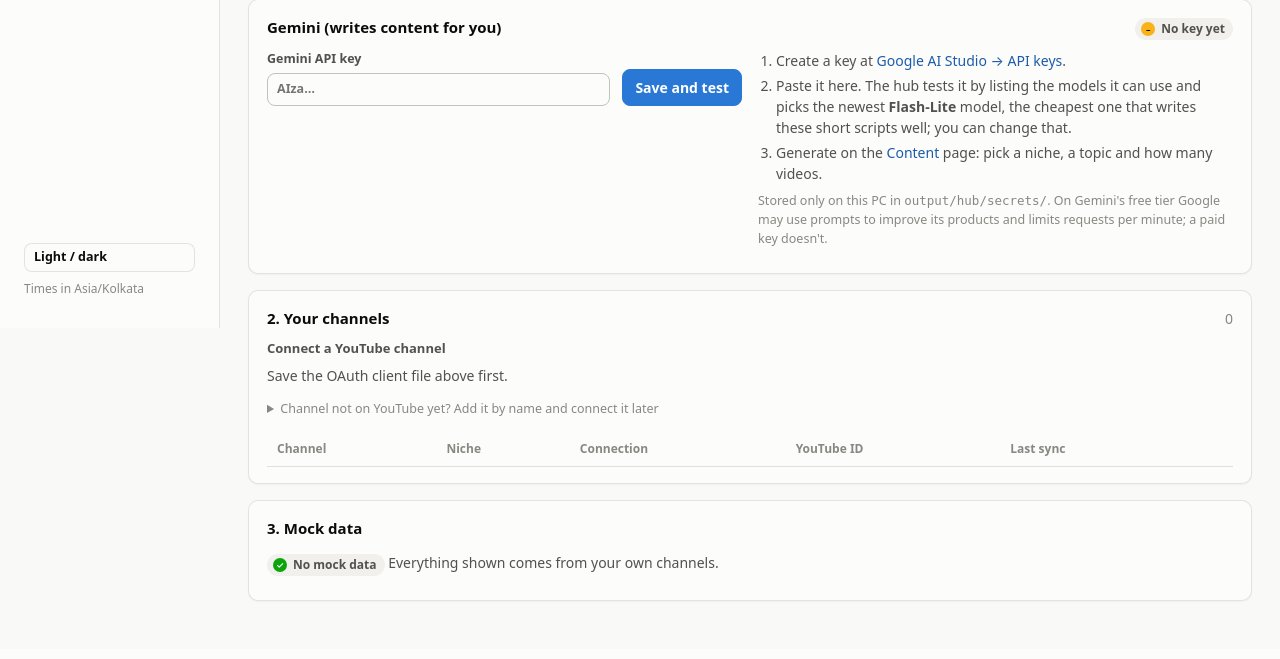
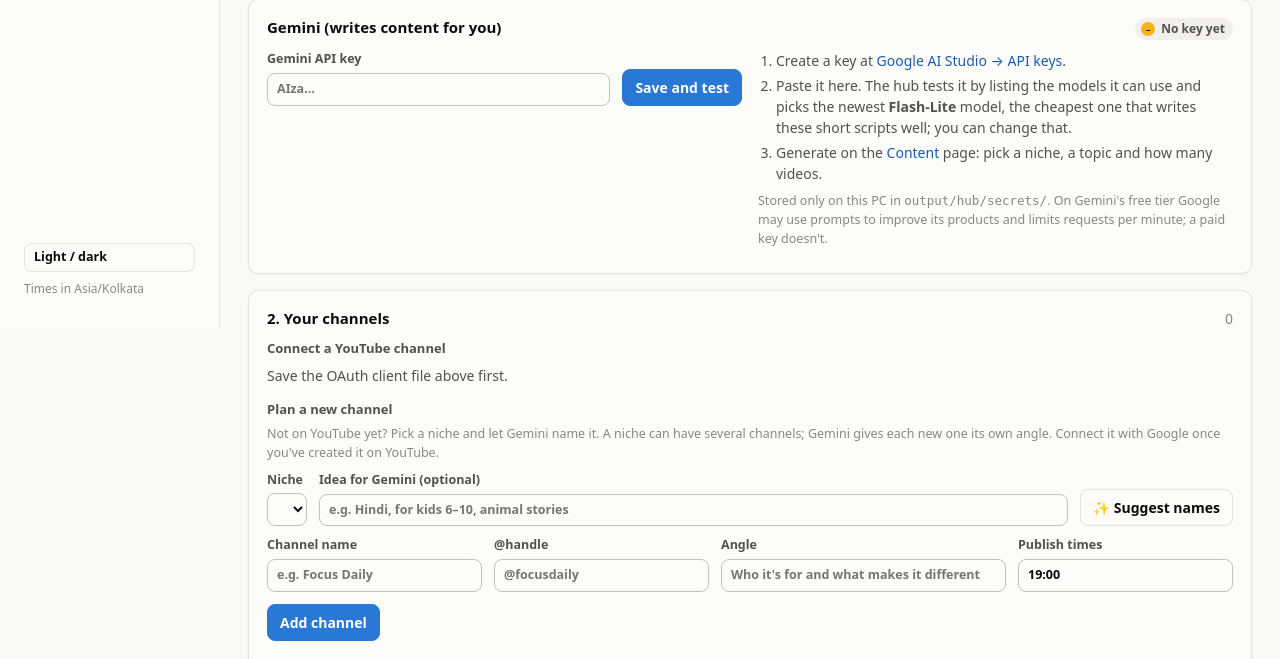
Before and after one commit to rudragautam/content-automation-engine, a FastAPI app: template webapp/templates/settings.html in a window 1280 px wide. Shown: the part 472-1131 px from the top of the page. Before the commit the page ends 1073 px from the top, so only its background shows below. Run offline with FastAPI, Linux system fonts and the light colour scheme; the template is opened without the code that fills it, so the values that code supplies are empty; some libraries are stand-ins or nearby versions.

Commit message:
feat: Gemini suggests channel names per niche, with handle and angle
New channels get names that differ from the niche's existing channels; planned
channels can be renamed in the setup window, connected ones copy the name for
Studio. A channel's angle now steers its Gemini video drafts.

Co-Authored-By: Claude Opus 5.5 <noreply@anthropic.com>

```diff
--- a/webapp/ai_drafts.py
+++ b/webapp/ai_drafts.py
@@ -111,12 +111,14 @@ def start_draft(conn, niche: str, channel_id: int, topic: str, count: int, instr
 def run_draft(draft_id: int, client=None) -> None:
     conn = db.connect()
     try:
-        d = conn.execute("SELECT d.*, c.name channel_name FROM drafts d JOIN channels c ON c.id = d.channel_id WHERE d.id = ?", (draft_id,)).fetchone()
+        d = conn.execute("SELECT d.*, c.name channel_name, c.angle FROM drafts d JOIN channels c ON c.id = d.channel_id WHERE d.id = ?", (draft_id,)).fetchone()
+        # Channels sharing a niche differ by their angle, so it steers every draft.
+        instructions = "\n".join(filter(None, [f"This channel's angle: {d['angle']}" if d["angle"] else "", d["instructions"]]))
         avoid = [r[0] for r in conn.execute(
             "SELECT v.title FROM videos v JOIN channels c ON c.id = v.channel_id WHERE c.niche = ? ORDER BY v.id DESC LIMIT ?", (d["niche"], AVOID_TITLES))]
         own = client or Gemini(api_key(), d["model"])
         try:
-            result = generate(own, get_spec(d["niche"]), d["topic"], d["count"], d["channel_name"], d["instructions"], avoid)
+            result = generate(own, get_spec(d["niche"]), d["topic"], d["count"], d["channel_name"], instructions, avoid)
         finally:
             if client is None:
                 own.close()
--- a/webapp/app.py
+++ b/webapp/app.py
@@ -15,7 +15,7 @@ from markupsafe import Markup
 
 from content_templates import NICHES, workbook_bytes
 from publishing.youtube import ABOUT_LIMIT as YT_ABOUT_LIMIT, YouTubeError
-from webapp import ai_drafts, analytics, channel_art, channel_setup, db, mock, queue, scope, timeutil, youtube_sync
+from webapp import ai_drafts, analytics, channel_art, channel_names, channel_setup, db, mock, queue, scope, timeutil, youtube_sync
 from webapp.paging import paginate
 from webapp.queue import ActionError
 
@@ -209,6 +209,21 @@ def setup_draft_discard(channel_id: int, kind: str):
     if kind in channel_art.KINDS:
         channel_art.discard(channel_id, kind)
     return _setup_back(channel_id, "branding")
+
+
+@app.post("/api/channel-names")
+def suggest_channel_names(niche: str = Form(""), idea: str = Form(""), channel_id: int = Form(0)):
+    try:
+        with db.session() as conn:
+            return {"names": channel_names.suggest(conn, niche, idea, channel_id or None)}
+    except ActionError as e:
+        return error(e)
+
+
+@app.post("/channels/{channel_id}/setup/name")
+def setup_name(channel_id: int, name: str = Form(""), handle: str = Form(""), angle: str = Form("")):
+    return _setup_action(channel_id, "name", f"Renamed to “{name.strip()}” in the hub.",
+                         lambda conn: channel_names.rename(conn, channel_id, name, handle, angle))
 
 
 @app.post("/api/channels/{channel_id}/setup/generate-art")
@@ -555,10 +570,10 @@ def settings_client_keys(request: Request, client_id: str = Form(""), client_sec
 
 
 @app.post("/settings/channels")
-def settings_add_channel(name: str = Form(""), niche: str = Form(""), slots: str = Form("")):
+def settings_add_channel(name: str = Form(""), niche: str = Form(""), slots: str = Form(""), handle: str = Form(""), angle: str = Form("")):
     try:
         with db.session() as conn:
-            channel_id = youtube_sync.add_channel(conn, name, niche, slots)
+            channel_id = youtube_sync.add_channel(conn, name, niche, slots, handle, angle)
         return RedirectResponse(f"/channels/{channel_id}", status_code=303)
     except ActionError as e:
         return RedirectResponse(f"/settings?problem={_q(e)}", status_code=303)
@@ -660,7 +675,7 @@ def _settings_ctx(conn, request: Request):
     return {
         "client": youtube_sync.client_status(str(request.base_url)),
         "gemini": ai_drafts.status(conn),
-        "channels": [dict(r) for r in conn.execute("SELECT id, name, niche, connection, is_mock, youtube_channel_id, last_synced_at FROM channels ORDER BY is_mock, name")],
+        "channels": [dict(r) for r in conn.execute("SELECT id, name, handle, angle, niche, connection, is_mock, youtube_channel_id, last_synced_at FROM channels ORDER BY is_mock, niche, name")],
         "mock_count": conn.execute("SELECT COUNT(*) FROM channels WHERE is_mock = 1").fetchone()[0],
         "niche_options": [(k, s.name) for k, s in NICHES.items()],
     }
--- a/webapp/db.py
+++ b/webapp/db.py
@@ -109,7 +109,7 @@ CREATE TABLE IF NOT EXISTS settings (
 # Columns added after the first release; init() adds any that an older database lacks.
 MIGRATIONS = {
     "videos": [("youtube_video_id", "TEXT"), ("upload_progress", "REAL")],
-    "channels": [("last_synced_at", "TEXT"), ("setup_json", "TEXT")],
+    "channels": [("last_synced_at", "TEXT"), ("setup_json", "TEXT"), ("angle", "TEXT")],
 }
 
 
--- a/webapp/static/app.css
+++ b/webapp/static/app.css
@@ -322,3 +322,13 @@ fieldset.ai-filled { border-radius: 8px; padding: 6px 8px; }
 .watermark-on-video { position: relative; width: 240px; aspect-ratio: 16 / 9; border-radius: 8px; background: linear-gradient(135deg, #1f2937, #4b5563); }
 .watermark-on-video img { position: absolute; right: 8px; bottom: 8px; width: 44px; height: 44px; }
 .watermark-on-video span { position: absolute; left: 8px; top: 6px; font-size: 11.5px; color: #e5e7eb; }
+
+/* Gemini channel names */
+.name-cards { display: grid; grid-template-columns: repeat(auto-fill, minmax(230px, 1fr)); gap: 10px; margin-top: 10px; }
+.name-cards:empty { display: none; }
+.name-card { display: flex; flex-direction: column; gap: 6px; padding: 12px; border: 1px solid var(--border); border-radius: 10px; background: var(--surface-2); }
+.name-card-head { display: flex; flex-direction: column; gap: 2px; }
+.name-card-head strong { font-size: 15px; }
+.name-card p { margin: 0; font-size: 13px; flex: 1; }
+.name-card .btn { align-self: flex-start; }
+.channel-angle { font-size: 12.5px; margin-top: 2px; }
--- a/webapp/static/app.js
+++ b/webapp/static/app.js
@@ -155,3 +155,72 @@ document.addEventListener("click", (e) => {
   const win = window.open(link.href, link.target, `width=${w},height=${h},left=${(screen.availWidth - w) / 2},top=20`);
   if (win) win.focus(); else location.href = link.href;  // popup blocked: open here instead
 });
+
+// Channel names from Gemini. A [data-name-suggest] box either fills the add-channel form ("fill"),
+// renames a planned channel ("rename") or copies the name for YouTube Studio ("copy").
+document.addEventListener("click", async (e) => {
+  const btn = e.target.closest("[data-name-suggest] [data-suggest]");
+  if (!btn) return;
+  const box = btn.closest("[data-name-suggest]");
+  const status = box.querySelector("[data-status]"), results = box.querySelector("[data-results]");
+  const body = new FormData();
+  body.append("idea", box.querySelector("[data-idea]").value);
+  if (box.dataset.channel) body.append("channel_id", box.dataset.channel);
+  if (box.dataset.nicheFrom) body.append("niche", document.querySelector(box.dataset.nicheFrom).value);
+  btn.disabled = true;
+  status.hidden = false; status.className = "notice gen-status";
+  status.textContent = "Gemini is thinking of names…";
+  try {
+    const res = await fetch("/api/channel-names", { method: "POST", body });
+    const data = await res.json();
+    if (!res.ok) throw new Error(data.error || "Gemini couldn't suggest names.");
+    results.replaceChildren(...data.names.map((n) => nameCard(box, n)));
+    status.className = "notice ok gen-status";
+    status.textContent = "Pick one, or press Suggest again for more. Check the @handle is free on YouTube when you create the channel.";
+  } catch (err) {
+    status.className = "notice bad gen-status"; status.textContent = err.message;
+  }
+  btn.disabled = false;
+});
+
+function nameCard(box, n) {
+  const card = document.createElement("div");
+  card.className = "name-card";
+  const title = document.createElement("strong"); title.textContent = n.name;
+  const handle = document.createElement("span"); handle.className = "muted"; handle.textContent = n.handle;
+  const angle = document.createElement("p"); angle.className = "secondary"; angle.textContent = n.angle;
+  const action = document.createElement("button");
+  action.type = "button"; action.className = "btn small";
+  const mode = box.dataset.mode;
+  if (mode === "fill") {
+    action.textContent = "Use this name";
+    action.addEventListener("click", () => {
+      for (const [key, value] of Object.entries({ name: n.name, handle: n.handle, angle: n.angle })) {
+        const field = document.querySelector(`${box.dataset.form} [name="${key}"]`);
+        if (field) { field.value = value; field.classList.add("ai-filled"); }
+      }
+      document.querySelector(box.dataset.form).scrollIntoView({ behavior: "smooth", block: "center" });
+    });
+  } else if (mode === "rename") {
+    action.textContent = "Rename to this";
+    action.className = "btn small primary";
+    action.addEventListener("click", () => {
+      const form = document.createElement("form");
+      form.method = "post"; form.action = `/channels/${box.dataset.channel}/setup/name`;
+      for (const [key, value] of Object.entries({ name: n.name, handle: n.handle, angle: n.angle })) {
+        const input = document.createElement("input"); input.type = "hidden"; input.name = key; input.value = value;
+        form.appendChild(input);
+      }
+      document.body.appendChild(form); form.submit();
+    });
+  } else {
+    action.textContent = "Copy name";
+    action.addEventListener("click", async () => {
+      try { await navigator.clipboard.writeText(n.name); toast(`Copied “${n.name}”. Paste it in YouTube Studio.`); }
+      catch (err) { toast("Couldn't copy; select the name and copy it."); }
+    });
+  }
+  const head = document.createElement("div"); head.className = "name-card-head"; head.append(title, handle);
+  card.append(head, angle, action);
+  return card;
+}
--- a/webapp/templates/settings.html
+++ b/webapp/templates/settings.html
@@ -113,22 +113,34 @@
   {% else %}
   <p class="secondary" style="margin-bottom:14px">Save the OAuth client file above first.</p>
   {% endif %}
-  <details style="margin-bottom:14px">
-    <summary class="muted" style="cursor:pointer;font-size:12.5px">Channel not on YouTube yet? Add it by name and connect it later</summary>
-    <form method="post" action="/settings/channels" class="form-row" style="margin-top:8px">
-      <label class="field">Channel name <input type="text" name="name" required maxlength="100" placeholder="e.g. Focus Daily"></label>
+  <h3 style="margin-bottom:6px" id="plan">Plan a new channel</h3>
+  <p class="muted" style="font-size:12.5px;margin-bottom:8px">Not on YouTube yet? Pick a niche and let Gemini name it. A niche can have several channels; Gemini gives each new one its own angle. Connect it with Google once you've created it on YouTube.</p>
+  <div class="name-suggest" data-name-suggest data-mode="fill" data-niche-from="#plan-niche" data-form="#plan-form">
+    <div class="form-row">
       <label class="field">Niche
-        <select name="niche" required>{% for k, name in niche_options %}<option value="{{ k }}">{{ name }}</option>{% endfor %}</select>
+        <select id="plan-niche" name="niche" form="plan-form" required>{% for k, name in niche_options %}<option value="{{ k }}">{{ name }}</option>{% endfor %}</select>
       </label>
-      <label class="field">Publish times <input type="text" name="slots" value="19:00" placeholder="09:00, 19:00"></label>
-      <button class="btn" type="submit">Add channel</button>
-    </form>
-  </details>
+      <label class="field" style="flex:1;min-width:220px">Idea for Gemini (optional)
+        <input type="text" data-idea maxlength="300" placeholder="e.g. Hindi, for kids 6–10, animal stories">
+      </label>
+      <button class="btn" type="button" data-suggest>✨ Suggest names</button>
+    </div>
+    <div class="notice gen-status" data-status role="status" hidden></div>
+    <div class="name-cards" data-results></div>
+  </div>
+  <form method="post" action="/settings/channels" class="form-row" id="plan-form" style="margin:10px 0 18px">
+    <label class="field">Channel name <input type="text" name="name" required maxlength="100" placeholder="e.g. Focus Daily"></label>
+    <label class="field">@handle <input type="text" name="handle" maxlength="31" placeholder="@focusdaily"></label>
+    <label class="field" style="flex:1;min-width:220px">Angle <input type="text" name="angle" maxlength="160" placeholder="Who it's for and what makes it different"></label>
+    <label class="field">Publish times <input type="text" name="slots" value="19:00" placeholder="09:00, 19:00"></label>
+    <button class="btn primary" type="submit">Add channel</button>
+  </form>
   <div class="table-wrap"><table>
     <thead><tr><th>Channel</th><th>Niche</th><th>Connection</th><th>YouTube ID</th><th>Last sync</th><th></th></tr></thead>
     <tbody>{% for c in channels %}
       <tr>
-        <td><a class="cell-title" href="/channels/{{ c.id }}">{{ c.name }}</a>{% if c.is_mock %} <span class="muted">mock</span>{% endif %}</td>
+        <td><a class="cell-title" href="/channels/{{ c.id }}">{{ c.name }}</a>{% if c.handle %} <span class="muted">{{ c.handle }}</span>{% endif %}{% if c.is_mock %} <span class="muted">mock</span>{% endif %}
+          {% if c.angle %}<div class="muted channel-angle">{{ c.angle }}</div>{% endif %}</td>
         <td class="secondary">{{ niche_name(c.niche) }}</td>
         <td>{{ connection(c.connection) }}</td>
         <td class="num secondary">{{ c.youtube_channel_id or '—' }}</td>
--- a/webapp/youtube_sync.py
+++ b/webapp/youtube_sync.py
@@ -96,13 +96,18 @@ def save_client_keys(client_id: str, client_secret: str, base_url: str) -> None:
 
 # ---------- channels ----------
 
-def add_channel(conn, name: str, niche: str, slots: str) -> int:
+def add_channel(conn, name: str, niche: str, slots: str, handle: str = "", angle: str = "") -> int:
+    from webapp.channel_names import ANGLE_LIMIT, handle as clean_handle
+
     name = name.strip()
     if not name:
         raise ActionError("Give the channel a name.")
     if niche not in NICHES:
         raise ActionError("Pick a niche.")
-    return _insert_channel(conn, name, niche, _publish_times(slots))
+    channel_id = _insert_channel(conn, name, niche, _publish_times(slots), clean_handle(handle) if handle.strip() else "")
+    if angle.strip():
+        conn.execute("UPDATE channels SET angle = ? WHERE id = ?", (angle.strip()[:ANGLE_LIMIT], channel_id))
+    return channel_id
 
 
 def _publish_times(slots: str) -> List[str]:
```
Also changed, not shown: tests/test_channel_names.py (added, +104 -0 lines), webapp/channel_names.py (added, +110 -0 lines), webapp/templates/setup.html (+24 -0 lines).
